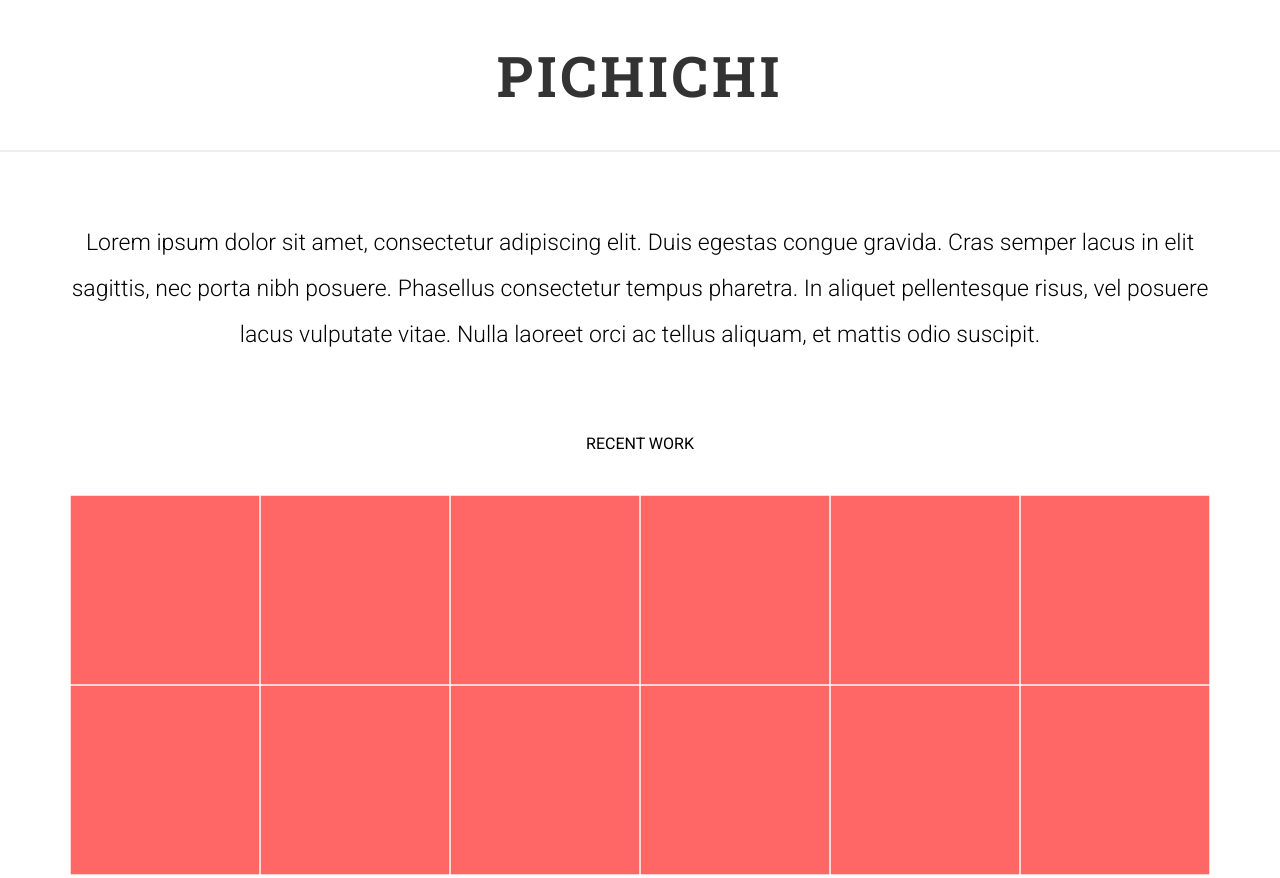
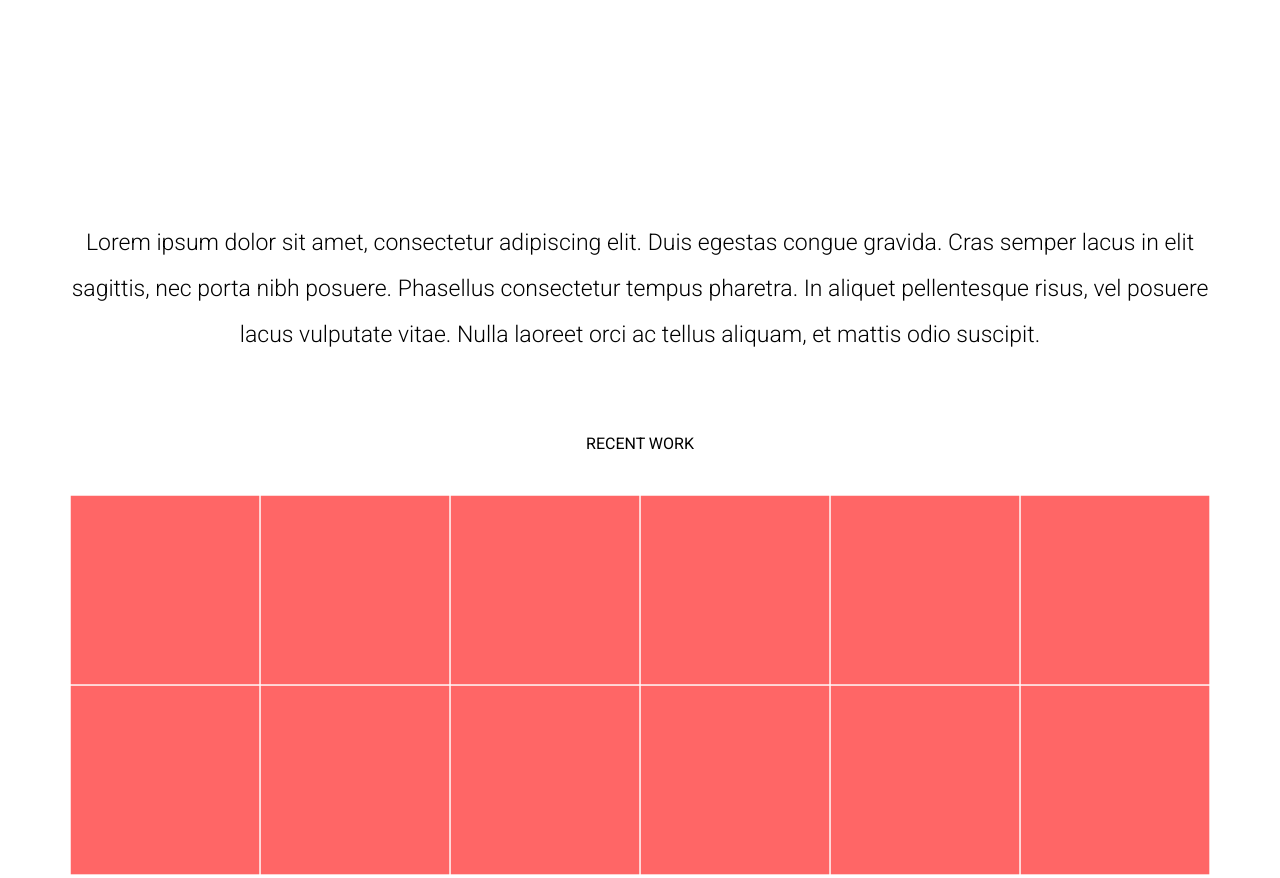
Before and after one commit to spa4lens/site, a plain HTML site: page index.html in a window 1280 px wide. Shown: the top 878 px of the page. Drawn offline with Linux system fonts and the light colour scheme; no server answers; a web font is replaced by a local one.

Commit message:
Update index.html

```diff
--- a/index.html
+++ b/index.html
@@ -38,11 +38,7 @@
         http.send(params);
     }
 </script>
-			<div class="cbp-af-header">
-				<div class="cbp-af-inner">
-					<h1>Pichichi</h1>
-				</div>
-			</div>
+
 
 
 
```
